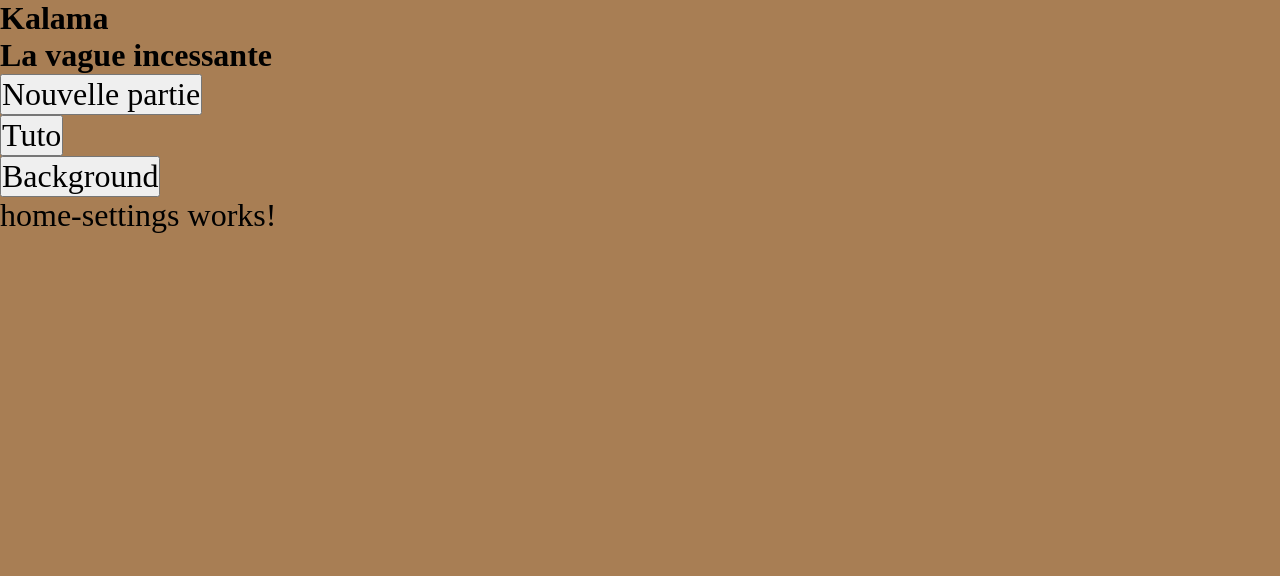
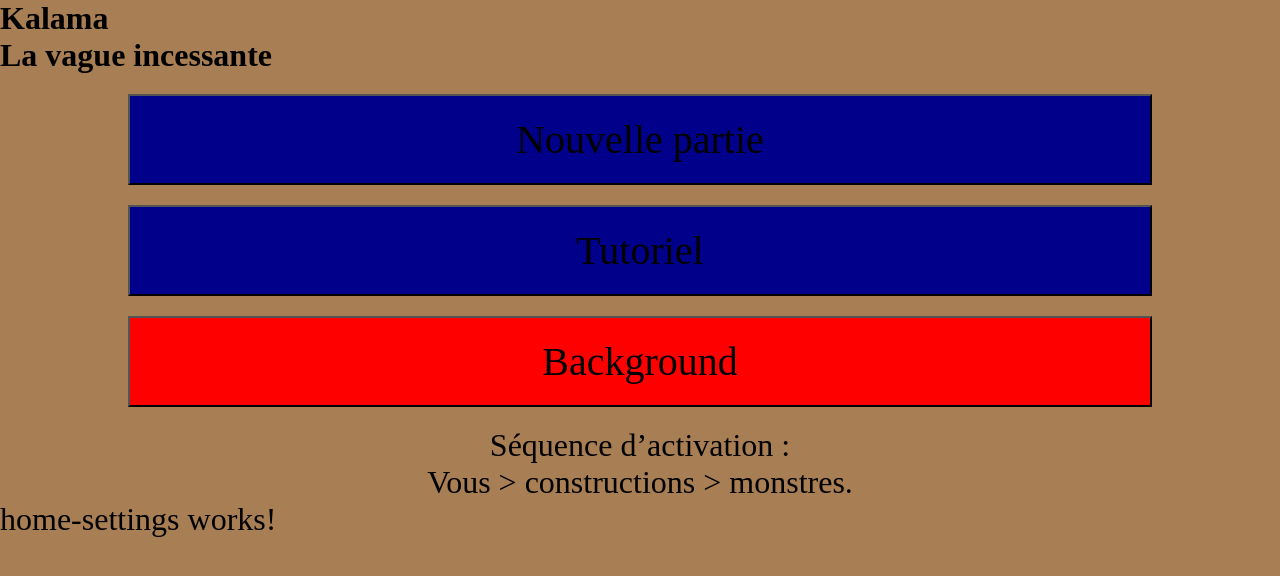
Before and after one commit to Stern-Hillpocken/kalama, an Angular app: page / in a window 1280 px wide. Shown: the top 576 px of the page. Built offline with nearby package versions, Linux system fonts and the light colour scheme; a web font is replaced by a local one.

Commit message:
Local storage checkup for highlighted button : background > tutorial > play

```diff
--- a/src/app/components/feature/home-display/home-display.component.html
+++ b/src/app/components/feature/home-display/home-display.component.html
@@ -1,6 +1,11 @@
 <div *ngIf="display === ''">
     <app-home-title></app-home-title>
     <app-home-choices (buttonSelectionEmitter)="onButtonSelectionReceive($event)"></app-home-choices>
+    <p style="text-align: center;">
+        Séquence d’activation&nbsp;:
+        <br>
+        Vous > constructions > monstres.
+    </p>
     <app-home-settings></app-home-settings>
 </div>
 
--- a/src/app/components/ui/home/home-choices/home-choices.component.html
+++ b/src/app/components/ui/home/home-choices/home-choices.component.html
@@ -1,5 +1,3 @@
-<button (click)="buttonSelect('loadout')">Nouvelle partie</button>
-<br>
-<button (click)="buttonSelect('tutorial')">Tuto</button>
-<br>
-<button (click)="buttonSelect('background')">Background</button>
+<button (click)="buttonSelect('loadout')" [ngClass]="localStorage === 'play' ? 'highlighted' : 'lowlighted'">Nouvelle partie</button>
+<button (click)="buttonSelect('tutorial')" [ngClass]="localStorage === 'tutorial' ? 'highlighted' : localStorage === 'background' ? 'lowlighted' : ''">Tutoriel</button>
+<button (click)="buttonSelect('background')" [ngClass]="localStorage === 'background' ? 'highlighted' : localStorage === 'tutorial' ? 'lowlighted' : ''">Background</button>
--- a/src/app/components/ui/home/home-choices/home-choices.component.scss
+++ b/src/app/components/ui/home/home-choices/home-choices.component.scss
@@ -0,0 +1,17 @@
+button {
+    display: block;
+    width: 80%;
+    margin: auto;
+    margin-top: 0.5em;
+    margin-bottom: 0.5em;
+    padding: 0.5em;
+    font-size: 1.25em;
+}
+
+.highlighted {
+    background-color: red;
+}
+
+.lowlighted {
+    background-color: darkblue;
+}
--- a/src/app/components/ui/home/home-choices/home-choices.component.ts
+++ b/src/app/components/ui/home/home-choices/home-choices.component.ts
@@ -10,8 +10,17 @@ export class HomeChoicesComponent {
   @Output()
   buttonSelectionEmitter: EventEmitter<"loadout" | "tutorial" | "background"> = new EventEmitter();
 
+  localStorage: string = "";
+
+  ngOnInit(): void {
+    if (!window.localStorage.getItem("kalama")) window.localStorage.setItem("kalama", "background");
+    this.localStorage = window.localStorage.getItem("kalama") as string;
+  }
+
   buttonSelect(name: "loadout" | "tutorial" | "background"): void {
     this.buttonSelectionEmitter.emit(name);
+    if (name === "background") window.localStorage.setItem("kalama", "tutorial");
+    else if (name === "tutorial") window.localStorage.setItem("kalama", "play")
   }
 
 }
```
